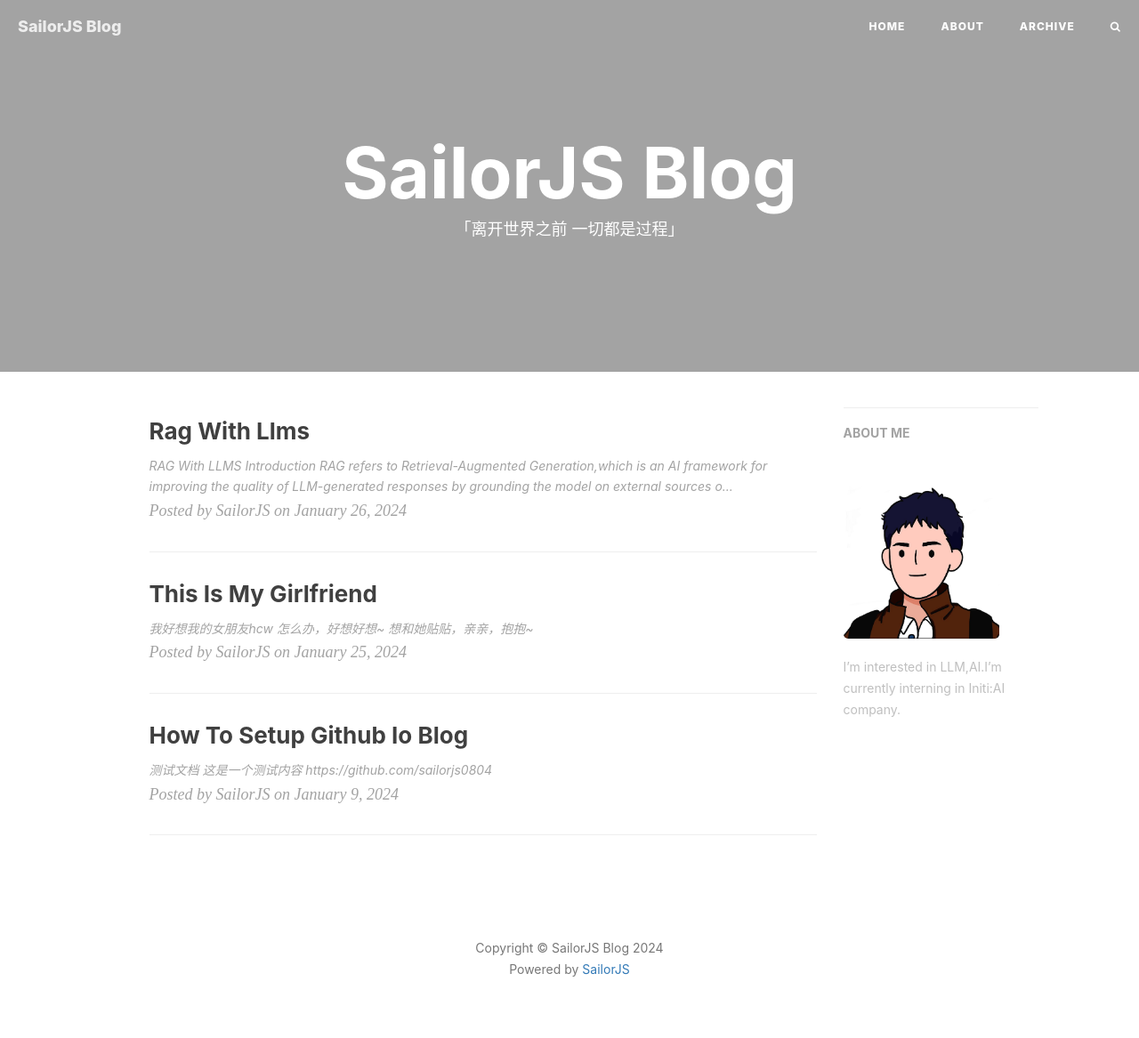
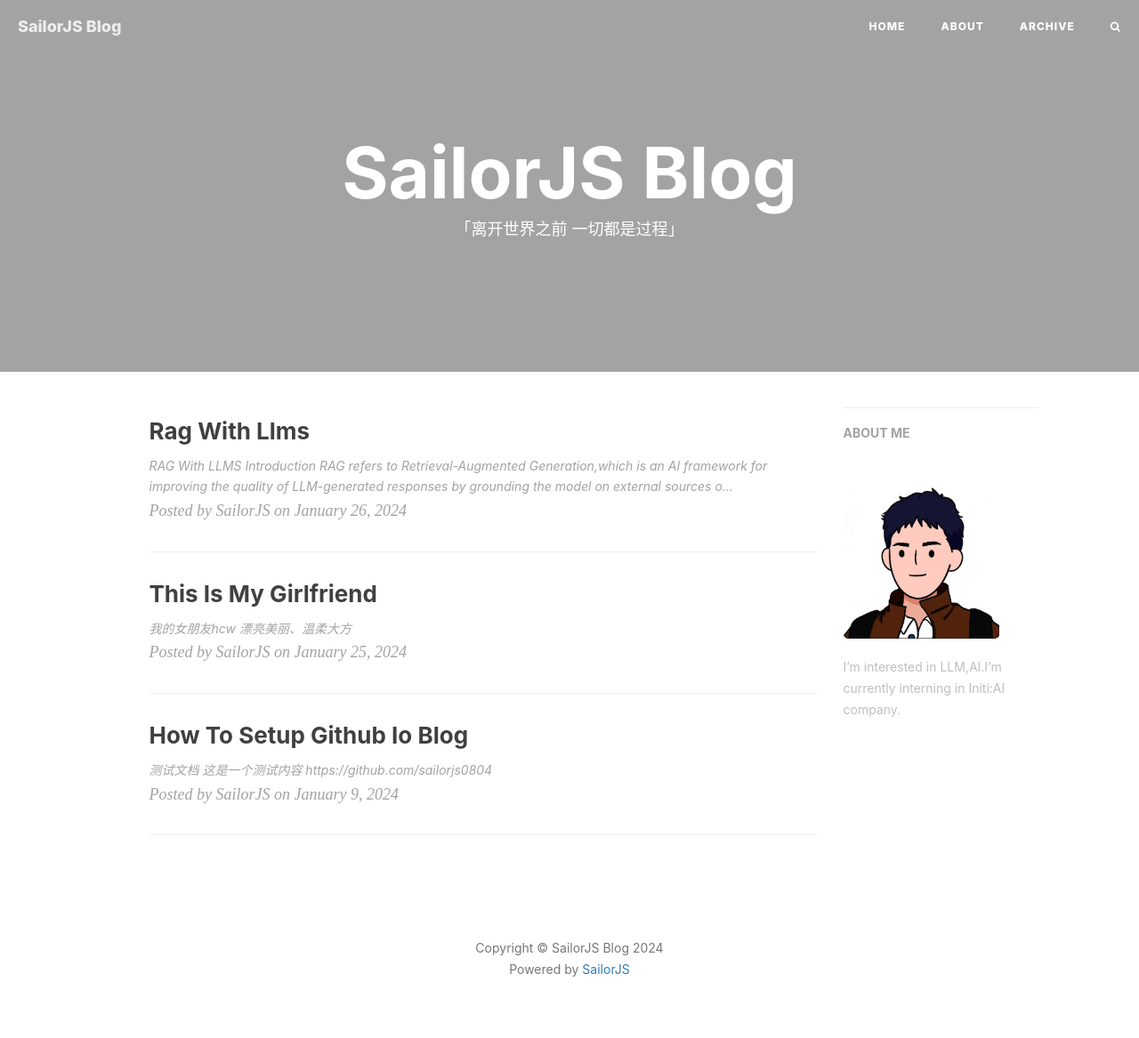
Before and after one commit to sailorjs0804/sailorjs0804.github.io, a Jekyll site: the page built from index.html, in a window 1280 px wide. Shown: the whole page at 89% size. Built offline with Jekyll 4.4.1, drawn with Linux system fonts in a browser that asks for light colours; nearby versions of some CDN libraries; the list of posts is cut into pages by our own code; comment, search, counter and statistics services are not loaded.

Commit message:
update 2024-01-25-This-is-my-girlfriend.md

```diff
--- a/_posts/2024-01-25-This-is-my-girlfriend.md
+++ b/_posts/2024-01-25-This-is-my-girlfriend.md
@@ -1,3 +1,2 @@
-## 我好想我的女朋友hcw
-### 怎么办，好想好想~
-#### 想和她贴贴，亲亲，抱抱~
+## 我的女朋友hcw
+### 漂亮美丽、温柔大方
```
